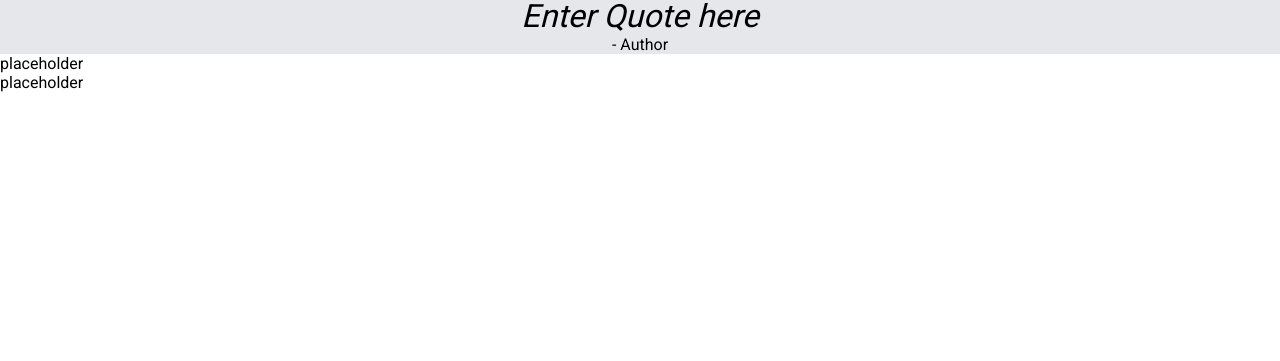
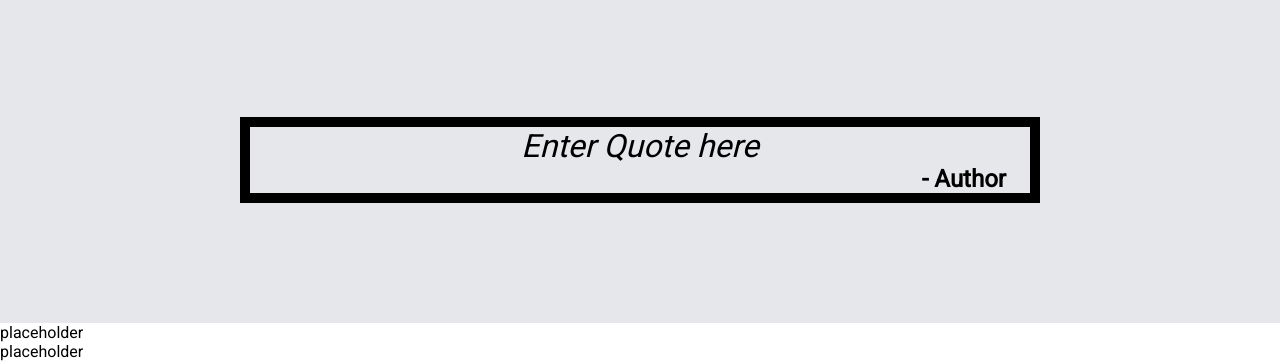
Before and after one commit to Mishael-M/odin-landing-page, a plain HTML site: page index.html in a window 1280 px wide. Shown: the part 974-1335 px from the top of the page. Before the commit the page ends 1066 px from the top, so only its background shows below. Drawn offline with Linux system fonts and the light colour scheme.

Commit message:
Update quote-author css

```diff
--- a/styles.css
+++ b/styles.css
@@ -87,11 +87,11 @@ ul a {
 
 
 .images-information {
-   text-align: center;
-   font-size: 36px;
-   font-weight: 900;
-   color: #1F2937;
-   margin: 48px auto;
+    text-align: center;
+    font-size: 36px;
+    font-weight: 900;
+    color: #1F2937;
+    margin: 48px auto;
 }
 
 .images-list {
@@ -105,7 +105,7 @@ ul a {
     text-align: center;
 }
 
-.image-wolf img{
+.image-wolf img {
     height: 150px;
     width: 150px;
     border: 5px solid #3882F6;
@@ -120,11 +120,21 @@ ul a {
 .quote-section {
     text-align: center;
     background-color: #E5E7EB;
-    padding: 80px auto;
+    padding: 120px 240px;
 }
 
+.quote {
+    border: 10px solid black;
+}
 .quote-text {
     font-size: 32px;
     font-style: italic;
     font-weight: 100;
 }
+
+.quote-author {
+    text-align: right;
+    font-size: 24px;
+    font-weight: 900;
+    padding-right: 24px;
+}
```
